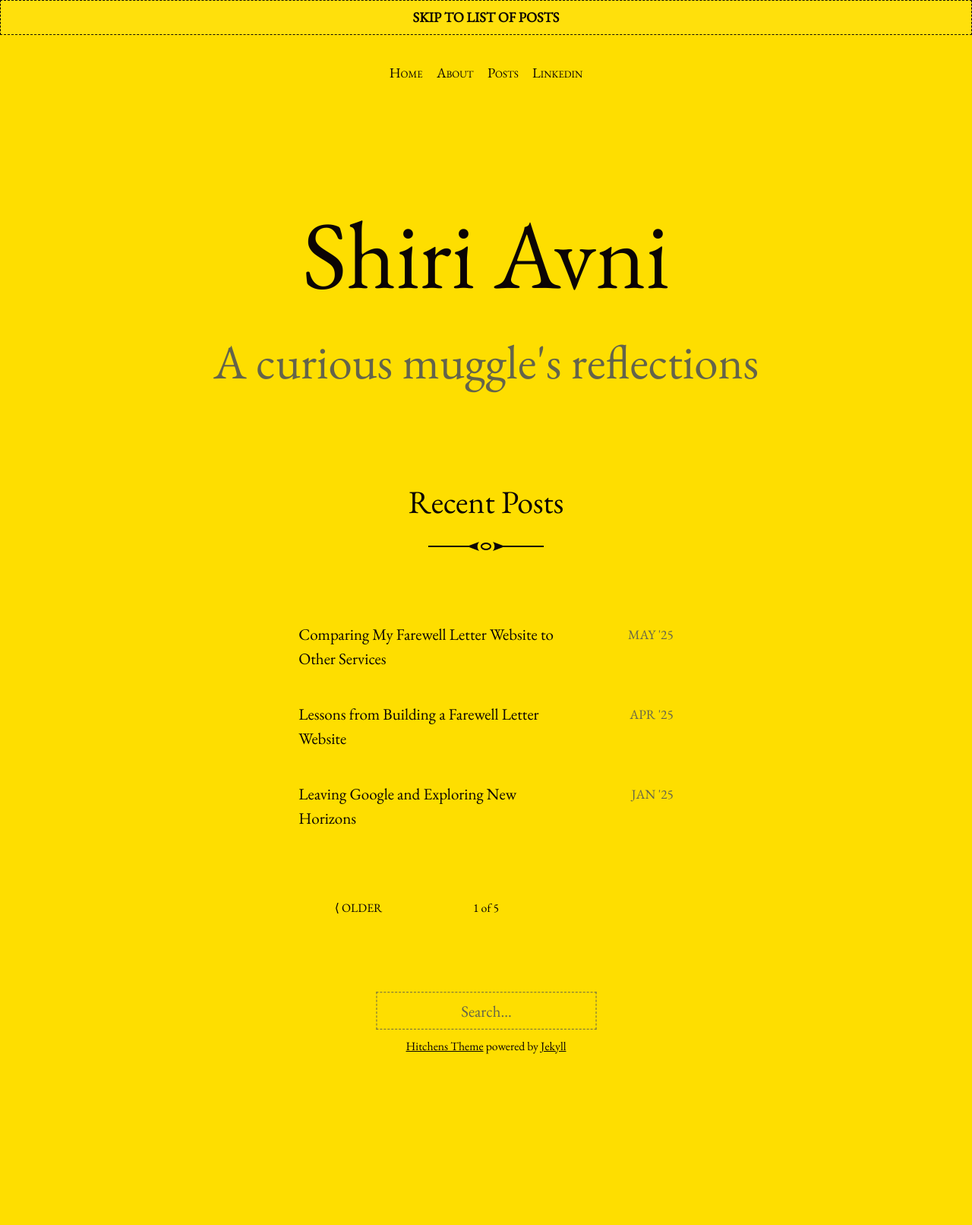
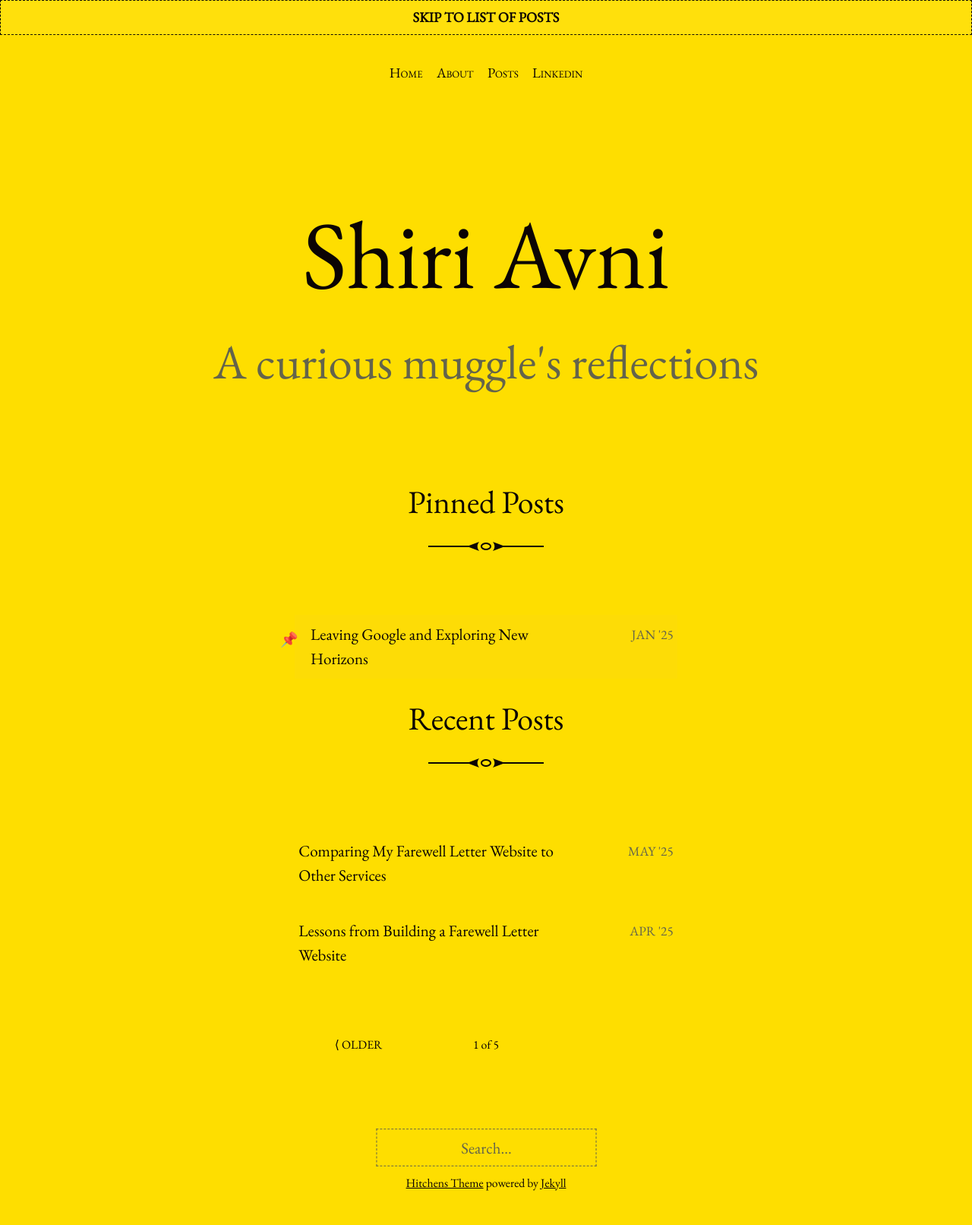
Before and after one commit to s-avni/s-avni.github.io, a Jekyll site: the page built from index.html, in a window 1280 px wide. Shown: the whole page at 76% size. Built offline with Jekyll 4.4.1, drawn with Linux system fonts in a browser that asks for light colours; the list of posts is cut into pages by our own code; comment, search, counter and statistics services are not loaded; before the commit the page ends 1432 px from its top, so only the background shows below that.

Commit message:
feat: add a pinned posts section

```diff
--- a/_config.yml
+++ b/_config.yml
@@ -41,3 +41,7 @@ plugins:
 
 paginate: 3
 paginate_path: '/page/:num/'
+
+# Pinned posts - specify the filenames (without extension) of posts to pin to the top
+pinned_posts:
+  - 2025-01-26-leaving-google
--- a/_layouts/home.html
+++ b/_layouts/home.html
@@ -24,6 +24,22 @@ layout: default
 
 <main class="home" id="main" role="main" aria-label="Content">
 
+  {% if site.pinned_posts and paginator.page == 1 or site.pinned_posts and paginator.page == nil %}
+  <h1 class="content-title divided">
+    Pinned Posts
+  </h1>
+
+  <ul class="post-list pinned-posts">
+    {% for pinned in site.pinned_posts %}
+      {% for post in site.posts %}
+        {% if post.path contains pinned %}
+          {% include post-list-item.html %}
+        {% endif %}
+      {% endfor %}
+    {% endfor %}
+  </ul>
+  {% endif %}
+
   <h1 class="content-title divided">
     {% if site.paginate and site.paginate_path and paginator.page > 1 %}
       Page {{ paginator.page }}
@@ -36,7 +52,17 @@ layout: default
 
     <ul class="post-list">
       {% for post in paginator.posts %}
-        {% include post-list-item.html %}
+        {% assign is_pinned = false %}
+        {% if site.pinned_posts and paginator.page == 1 %}
+          {% for pinned in site.pinned_posts %}
+            {% if post.path contains pinned %}
+              {% assign is_pinned = true %}
+            {% endif %}
+          {% endfor %}
+        {% endif %}
+        {% unless is_pinned %}
+          {% include post-list-item.html %}
+        {% endunless %}
       {% endfor %}
     </ul>
 
--- a/_sass/_post-list.scss
+++ b/_sass/_post-list.scss
@@ -4,7 +4,25 @@
   &:hover,
   &:focus-within {
     .post-link {
-      opacity: .6;
+      opacity: 0.6;
+    }
+  }
+}
+
+.pinned-posts {
+  position: relative;
+
+  .post-link {
+    position: relative;
+    padding-left: 1em;
+    background-color: rgba(232, 168, 124, 0.05);
+
+    &:before {
+      content: '📌';
+      position: absolute;
+      left: -1em;
+      top: 1em;
+      font-size: 0.9em;
     }
   }
 }
@@ -18,8 +36,8 @@
   display: flex;
   flex-direction: column-reverse;
   text-decoration: none;
-  padding: .25em;
-  transition: opacity .125s ease-in-out;
+  padding: 0.25em;
+  transition: opacity 0.125s ease-in-out;
   &:hover,
   &:focus {
     opacity: 1 !important;
@@ -38,7 +56,7 @@
   display: block;
   margin-right: 4em;
   @media (min-width: $on-tablet) {
-    padding: .25em 0;
+    padding: 0.25em 0;
   }
   h1 {
     font-size: 1em;
@@ -48,12 +66,12 @@
 }
 
 .post-link__title + .post-link__excerpt {
-  opacity: .6;
+  opacity: 0.6;
 }
 
 .post-pagination {
   margin-top: 4rem;
-  font-size: .75em;
+  font-size: 0.75em;
   display: flex;
   flex-direction: row;
   justify-content: space-between;
@@ -66,13 +84,13 @@
   &:hover,
   &:focus-within {
     a {
-      opacity: .6;
+      opacity: 0.6;
     }
   }
   a {
     text-decoration: none;
     text-transform: uppercase;
-    transition: opacity .125s ease-in-out;
+    transition: opacity 0.125s ease-in-out;
     &:hover,
     &:focus {
       opacity: 1;
```
